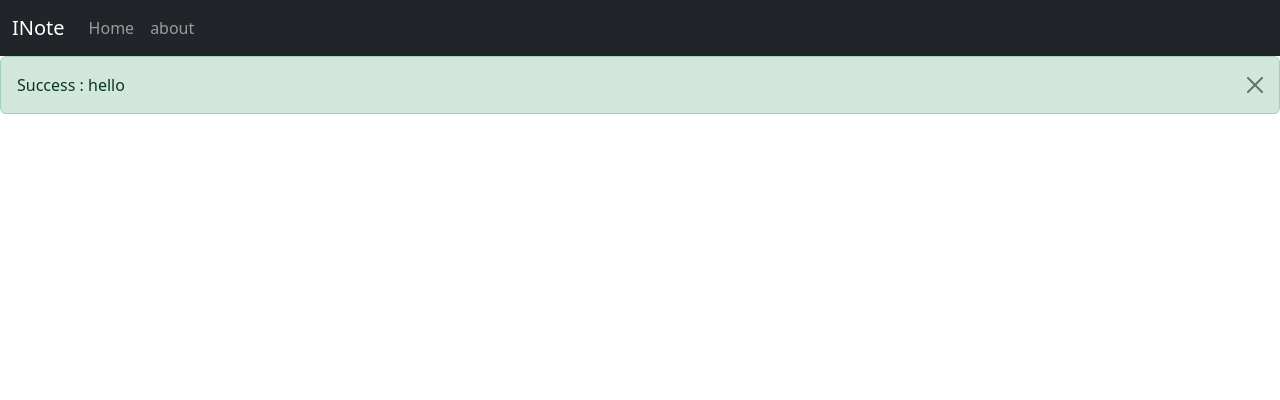
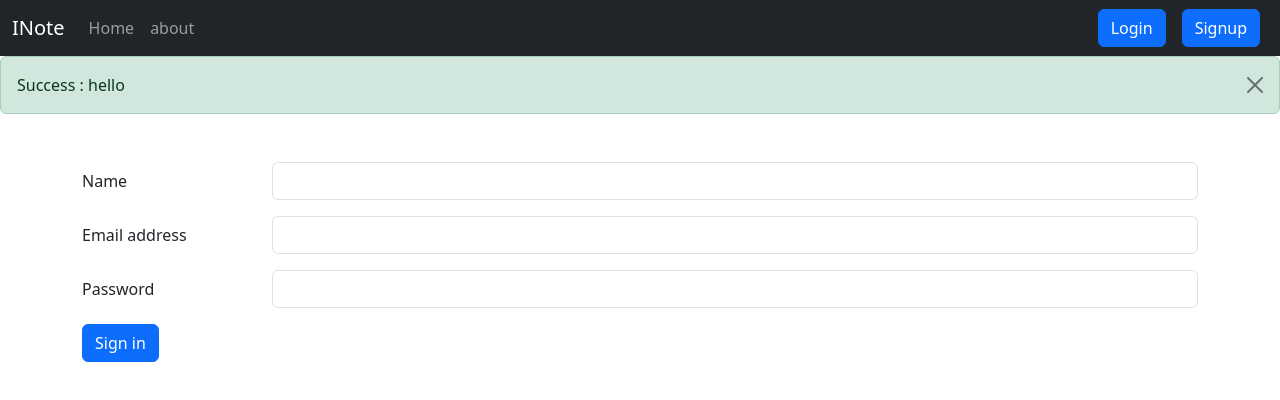
Before and after one commit to dhruvtyagi15357/INote, a React (Vite) app: page /signup in a window 1280 px wide. Shown: the top 400 px of the page. Built offline with nearby package versions, Linux system fonts and the light colour scheme.

Commit message:
Implemented login and signup...

```diff
--- a/src/App.jsx
+++ b/src/App.jsx
@@ -6,20 +6,28 @@ import Navbar from "./components/Navbar";
 import NoteState from "./context/notes/notestate";
 import "./App.css";
 import Alert from "./components/Alert";
+import Login from "./components/Login";
+import Signup from "./components/Signup";
+
+
 function App() {
   return (
     <NoteState>
       <BrowserRouter>
         <Navbar className="navbar1" />
-        <Alert alert={{
-      msg: "hello",
-      type: "success"}
-    }/>
+        <Alert
+          alert={{
+            msg: "hello",
+            type: "success",
+          }}
+        />
         <div className="container">
           <Routes>
             <Route path="/" element={<Home />} />
             <Route path="/home" element={<Home />} />
             <Route path="/about" element={<About />} />
+            <Route path="/login" element={<Login />} />
+            <Route path="/signup" element={<Signup />} />
           </Routes>
         </div>
       </BrowserRouter>
--- /dev/null
+++ b/src/components/Login.jsx
@@ -0,0 +1,71 @@
+import React from "react";
+import { useNavigate } from "react-router-dom"
+
+const Login = () => {
+  const host = "http://localhost:5000"
+
+  let navigate = useNavigate()
+  const handleSubmit = async (e) => {
+    e.preventDefault();
+
+    // email and password from the form input
+    const email = e.target[0].value;
+    const password = e.target[1].value;
+
+    console.log(email, password)
+    const url = `${host}/api/auth/login`;
+    const response = await fetch(url, {
+      method: "POST", // *GET, POST, PUT, DELETE, etc.
+      headers: {
+        "Content-Type": "application/json",
+      },
+      body:JSON.stringify({email, password})
+    });
+
+    const responseJson = await response.json();
+    console.log(responseJson)
+    if (responseJson.success){
+      localStorage.setItem('token', responseJson.authToken)
+      navigate("/")
+    } else {
+      alert("Invalid Credentials")
+    }
+
+  };
+  return (
+    <form onSubmit={handleSubmit} className="my-5">
+      <div className="row mb-3">
+        <label htmlFor="email" className="col-sm-2 col-form-label">
+          Email address
+        </label>
+        <div className="col-sm-10">
+          <input
+            type="email"
+            className="form-control"
+            id="email"
+            name="Email"
+          />
+        </div>
+      </div>
+      <div className="row mb-3">
+        <label htmlFor="password" className="col-sm-2 col-form-label">
+          Password
+        </label>
+        <div className="col-sm-10">
+          <input
+            type="password"
+            className="form-control"
+            id="password"
+            name="password"
+          />
+        </div>
+      </div>
+
+      <button type="submit" className="btn btn-primary">
+        Sign in
+      </button>
+    </form>
+  );
+};
+
+export default Login;
--- a/src/components/Navbar.jsx
+++ b/src/components/Navbar.jsx
@@ -8,17 +8,37 @@ const Navbar = () => {
   return (
     <nav className="navbar navbar-expand-lg bg-dark navbar-dark">
       <div className="container-fluid">
-        <Link className="navbar-brand" to="/">INote</Link>
-        <button className="navbar-toggler" type="button" data-bs-toggle="collapse" data-bs-target="#navbarSupportedContent" aria-controls="navbarSupportedContent" aria-expanded="false" aria-label="Toggle navigation">
+        <Link className="navbar-brand" to="/">
+          INote
+        </Link>
+        <button
+          className="navbar-toggler"
+          type="button"
+          data-bs-toggle="collapse"
+          data-bs-target="#navbarSupportedContent"
+          aria-controls="navbarSupportedContent"
+          aria-expanded="false"
+          aria-label="Toggle navigation">
           <span className="navbar-toggler-icon"></span>
         </button>
         <div className="collapse navbar-collapse" id="navbarSupportedContent">
           <ul className="navbar-nav me-auto mb-2 mb-lg-0">
             <li className="nav-item">
-              <Link className={`nav-link ${location === '/home' || location === "/"?"active":""}`} aria-current="page" to="/home">Home</Link>
+              <Link
+                className={`nav-link ${
+                  location === "/home" || location === "/" ? "active" : ""
+                }`}
+                aria-current="page"
+                to="/home">
+                Home
+              </Link>
             </li>
             <li className="nav-item">
-              <Link className={`nav-link ${location === '/about'?"active":""}`} to="/about">about</Link>
+              <Link
+                className={`nav-link ${location === "/about" ? "active" : ""}`}
+                to="/about">
+                about
+              </Link>
             </li>
             {/* <li className="nav-item dropdown">
               <a className="nav-link dropdown-toggle" href="#" role="button" data-bs-toggle="dropdown" aria-expanded="false">
@@ -35,14 +55,18 @@ const Navbar = () => {
               <Link className="nav-link disabled" aria-disabled="true">Disabled</Link>
             </li> */}
           </ul>
-          {/* <form className="d-flex" role="search">
-            <input className="form-control me-2" type="search" placeholder="Search" aria-label="Search"/>
-            <button className="btn btn-outline-success" type="submit">Search</button>
-          </form> */}
+          <form className="d-flex" role="search">
+            <Link className="btn btn-primary mx-2" to={`/login`} role="button">
+              Login
+            </Link>
+            <Link className="btn btn-primary mx-2" to={`/signup`} role="button">
+              Signup
+            </Link>
+          </form>
         </div>
       </div>
     </nav>
-  )
+  );
 }
 
 export default Navbar
--- a/src/components/Notes.jsx
+++ b/src/components/Notes.jsx
@@ -52,6 +52,7 @@ const Notes = () => {
         data-bs-target="#exampleModal">
         Launch demo modal
       </button>
+
 
       <div
         className="modal fade"
@@ -147,6 +148,7 @@ const Notes = () => {
           </div>
         </div>
       </div>
+
       <div className="my-4 row">
         <h2>Your notes</h2>
         <div className="container mx-2 blockquote-footer">
--- /dev/null
+++ b/src/components/Signup.jsx
@@ -0,0 +1,96 @@
+import React from 'react'
+import { useNavigate } from 'react-router-dom'
+
+const Signup = () => {
+  let navigate = useNavigate();
+  const host = "http://localhost:5000";
+
+  const handleSubmit = async (e) => {
+    e.preventDefault();
+
+    // email and password from the form input
+    const name = e.target[0].value;
+    const email = e.target[1].value;
+    const password = e.target[2].value;
+
+    console.log(email, password);
+    const url = `${host}/api/auth/register`;
+    const response = await fetch(url, {
+      method: "POST", // *GET, POST, PUT, DELETE, etc.
+      headers: {
+        "Content-Type": "application/json",
+      },
+      body: JSON.stringify({
+        name,
+        email,
+        password,
+      }),
+    });
+
+    const responseJson = await response.json();
+    console.log(responseJson);
+    if (responseJson.success) {
+      localStorage.setItem("token", responseJson.authToken);
+      navigate("/");
+    } else {
+      alert("Invalid Credentials");
+    }
+  };
+
+  return (
+    <div>
+      <form onSubmit={handleSubmit} className="my-5">
+        <div className="row mb-3">
+          <label htmlFor="name" className="col-sm-2 col-form-label">
+            Name
+          </label>
+          <div className="col-sm-10">
+            <input
+              type="name"
+              className="form-control"
+              id="name"
+              name="name"
+              minLength="2"
+            />
+          </div>
+        </div>
+        <div className="row mb-3">
+          <label htmlFor="email" className="col-sm-2 col-form-label">
+            Email address
+          </label>
+          <div className="col-sm-10">
+            <input
+              type="email"
+              className="form-control"
+              id="email"
+              name="Email"
+              required
+              minLength={5}
+            />
+          </div>
+        </div>
+        <div className="row mb-3">
+          <label htmlFor="password" className="col-sm-2 col-form-label">
+            Password
+          </label>
+          <div className="col-sm-10">
+            <input
+              type="password"
+              className="form-control"
+              id="password"
+              name="password"
+              required
+              minLength={5}
+            />
+          </div>
+        </div>
+
+        <button type="submit" className="btn btn-primary">
+          Sign in
+        </button>
+      </form>
+    </div>
+  );
+}
+
+export default Signup
```
Also changed, not shown: 2 other files (tests, documents, lock files or other folders).
